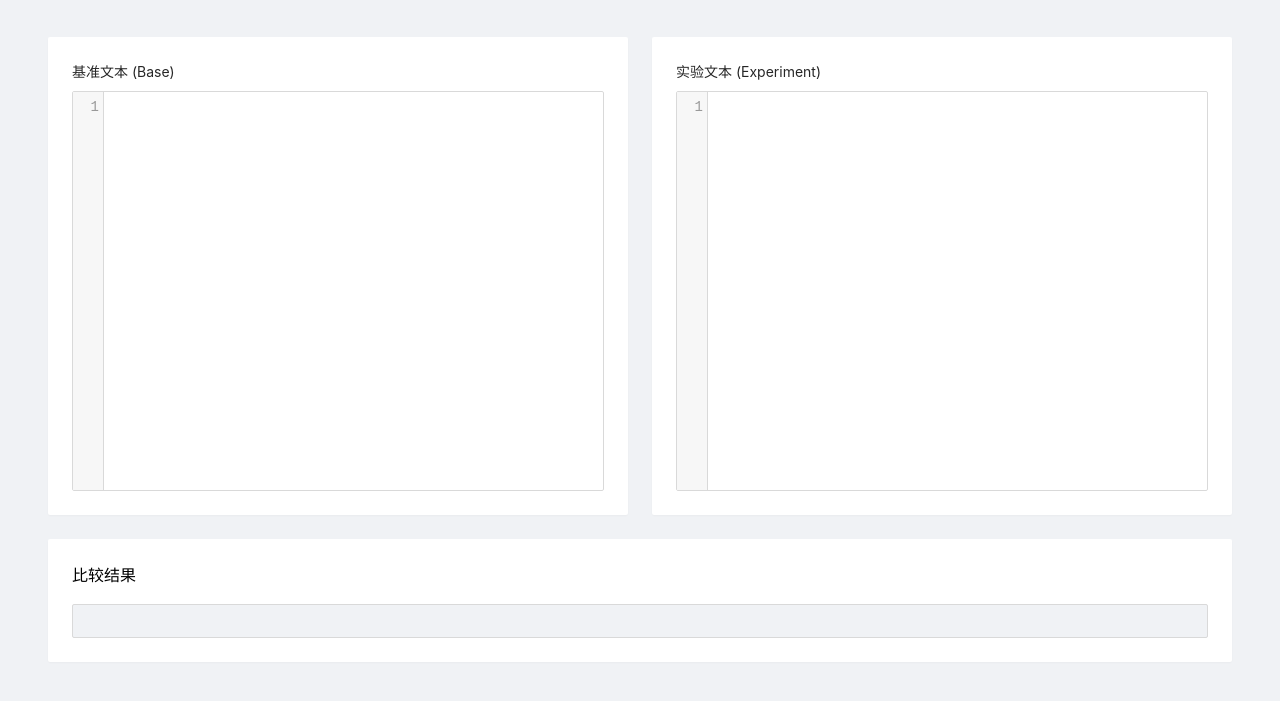
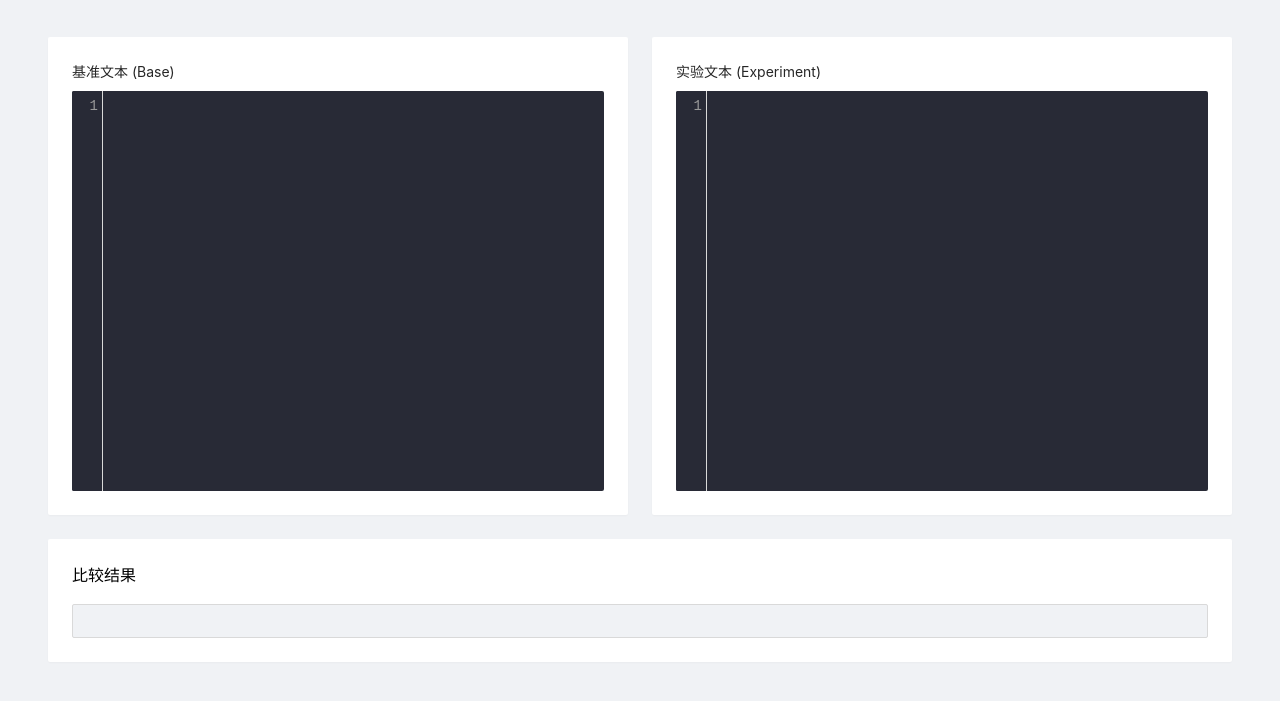
Before and after one commit to wangyu1997/eval_repo, a plain HTML site: page index.html in a window 1280 px wide. Shown: the part 81-782 px from the top of the page. Drawn offline with nearby package versions, Linux system fonts and the light colour scheme.

Commit message:
new commit

```diff
--- a/index.html
+++ b/index.html
@@ -1,7 +1,7 @@
 <!DOCTYPE html>
 <html data-theme="light">
 <head>
-    <title>指标比较工具</title>
+    <title>KaiEval</title>
     <meta charset="UTF-8">
     <link rel="icon" type="image/x-icon" href="https://static.yximgs.com/udata/pkg/fe/favicon.ico">
     <link rel="shortcut icon" type="image/x-icon" href="https://static.yximgs.com/udata/pkg/fe/favicon.ico">
@@ -375,7 +375,7 @@
     <script src="https://cdnjs.cloudflare.com/ajax/libs/codemirror/5.65.2/mode/shell/shell.min.js"></script>
     <script src="https://cdnjs.cloudflare.com/ajax/libs/html2canvas/1.4.1/html2canvas.min.js"></script>
     <script>
-        let isDarkTheme = false;
+        let isDarkTheme = true;
         let baseEditor, expEditor;
 
         // 将所有初始化逻辑放在一个函数中
```
